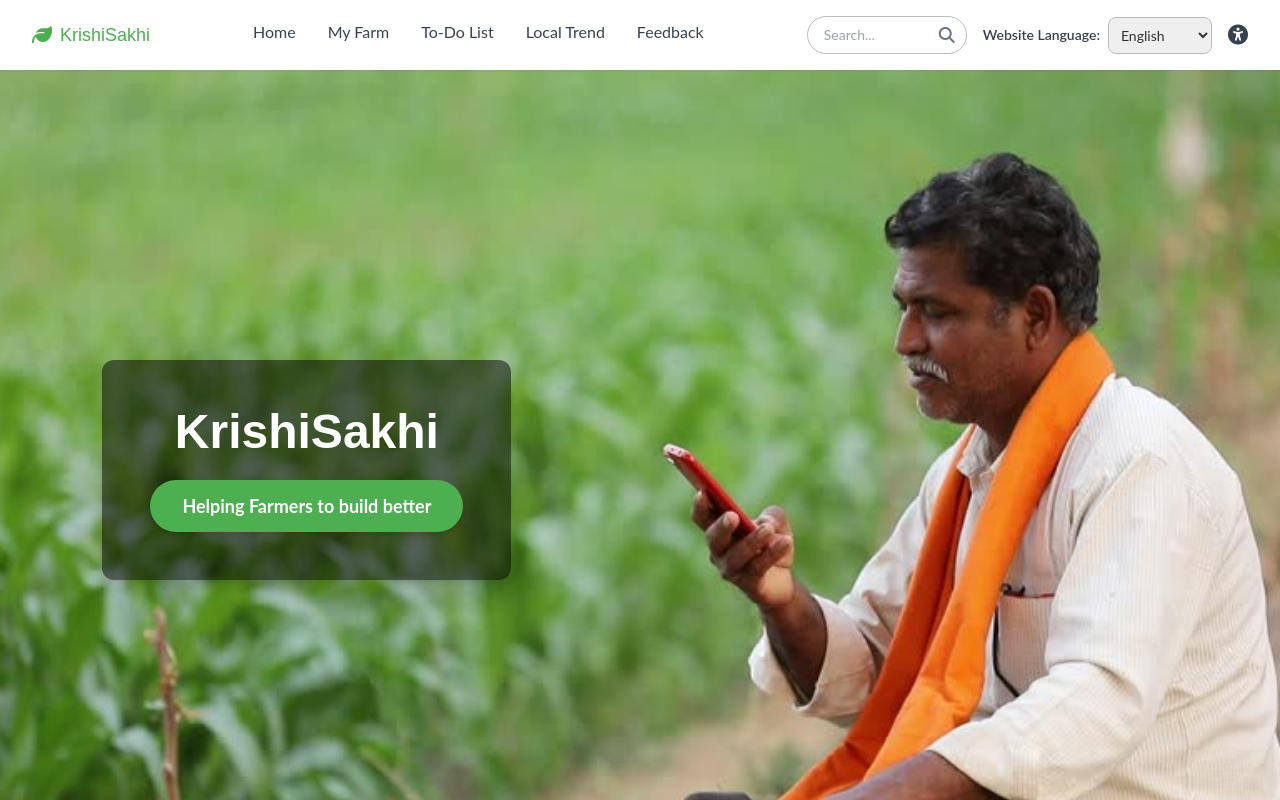
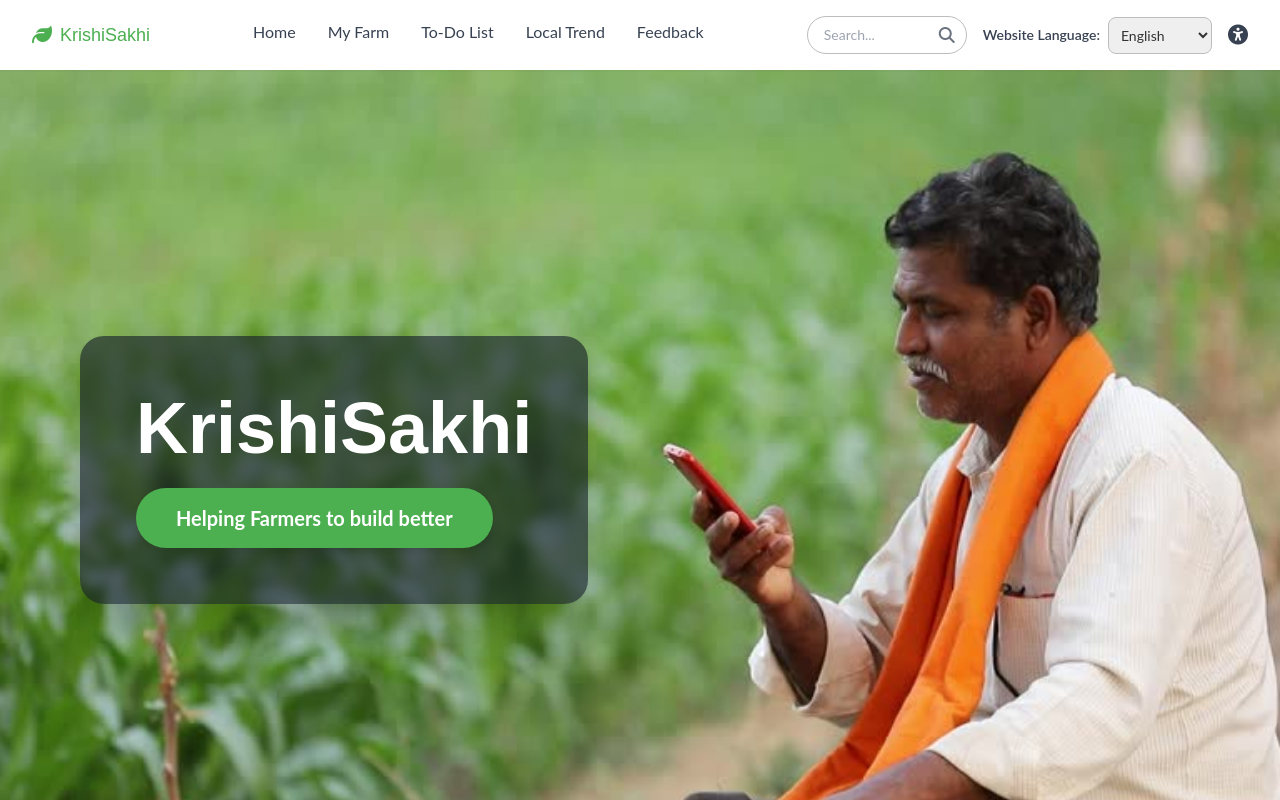
Before and after one commit to Mayankjha12/kisan-sakhi, a React (Create React App) app: page / in a window 1280 px wide. Shown: the top 800 px of the page. Built offline with nearby package versions, Linux system fonts and the light colour scheme; the HTML template or start-up script is replaced by a standard one.

Commit message:
Update Hero.jsx

```diff
--- a/src/components/Hero.jsx
+++ b/src/components/Hero.jsx
@@ -3,29 +3,35 @@ import React from 'react';
 const Hero = ({ langData, onShowForm }) => {
     return (
         <section
-            className="hero flex items-center justify-start h-screen w-full bg-cover bg-center"
+            className="hero relative flex items-center justify-start h-screen w-full bg-cover bg-center"
             style={{
                 backgroundImage: "url('/Farmer-using-Phone.jpg')",
-                height: '100vh',
-                paddingLeft: '8%',
-                paddingRight: '0'
+                height: '100vh'
             }}
         >
-            {/* Added styling classes for centering/sizing the box on desktop */}
-            <div className="bg-gray-900/50 p-12 rounded-xl text-white max-w-md shadow-xl text-center mx-auto md:mx-0">
+            {/* Desktop aur Mobile ke liye padding aur layout handling */}
+            <div className="container mx-auto px-6 lg:px-20 h-full flex items-center">
+                <div className="bg-gray-900/60 p-10 md:p-14 rounded-3xl text-white max-w-lg shadow-2xl text-center md:text-left backdrop-blur-sm">
 
-                {/* Logo text size increased for prominence */}
-                <h2 className="font-poppins text-5xl font-bold mb-6">{langData.heroTitle}</h2>
+                    {/* Brand Title - translations.js se fetch kiya */}
+                    <h2 className="font-poppins text-5xl md:text-7xl font-extrabold mb-6 leading-tight">
+                        {langData.heroTitle || 'KrishiSakhi'}
+                    </h2>
 
-                {/* Removed Subtitle and Date lines here */}
+                    {/* Call to Action Button - transitions success par FormSection dikhayega */}
+                    <button
+                        id="show-form"
+                        className="cta-button bg-green-600 text-white border-none rounded-full px-10 py-4 font-bold text-xl hover:bg-green-700 transition duration-300 shadow-lg hover:scale-105 active:scale-95 transform"
+                        onClick={onShowForm}
+                    >
+                        {langData.heroBtn || 'Helping Farmers to build better'}
+                    </button>
+                </div>
+            </div>
 
-                <button
-                    id="show-form"
-                    className="cta-button bg-green-600 text-white border-none rounded-full px-8 py-3 font-bold text-lg hover:bg-green-700 transition duration-300 shadow-md"
-                    onClick={onShowForm}
-                >
-                    {langData.heroBtn}
-                </button>
+            {/* Scroll Indicator (Optional but looks professional) */}
+            <div className="absolute bottom-10 left-1/2 transform -translate-x-1/2 animate-bounce hidden md:block">
+                <i className="fa-solid fa-chevron-down text-white text-2xl opacity-50"></i>
             </div>
         </section>
     );
```
